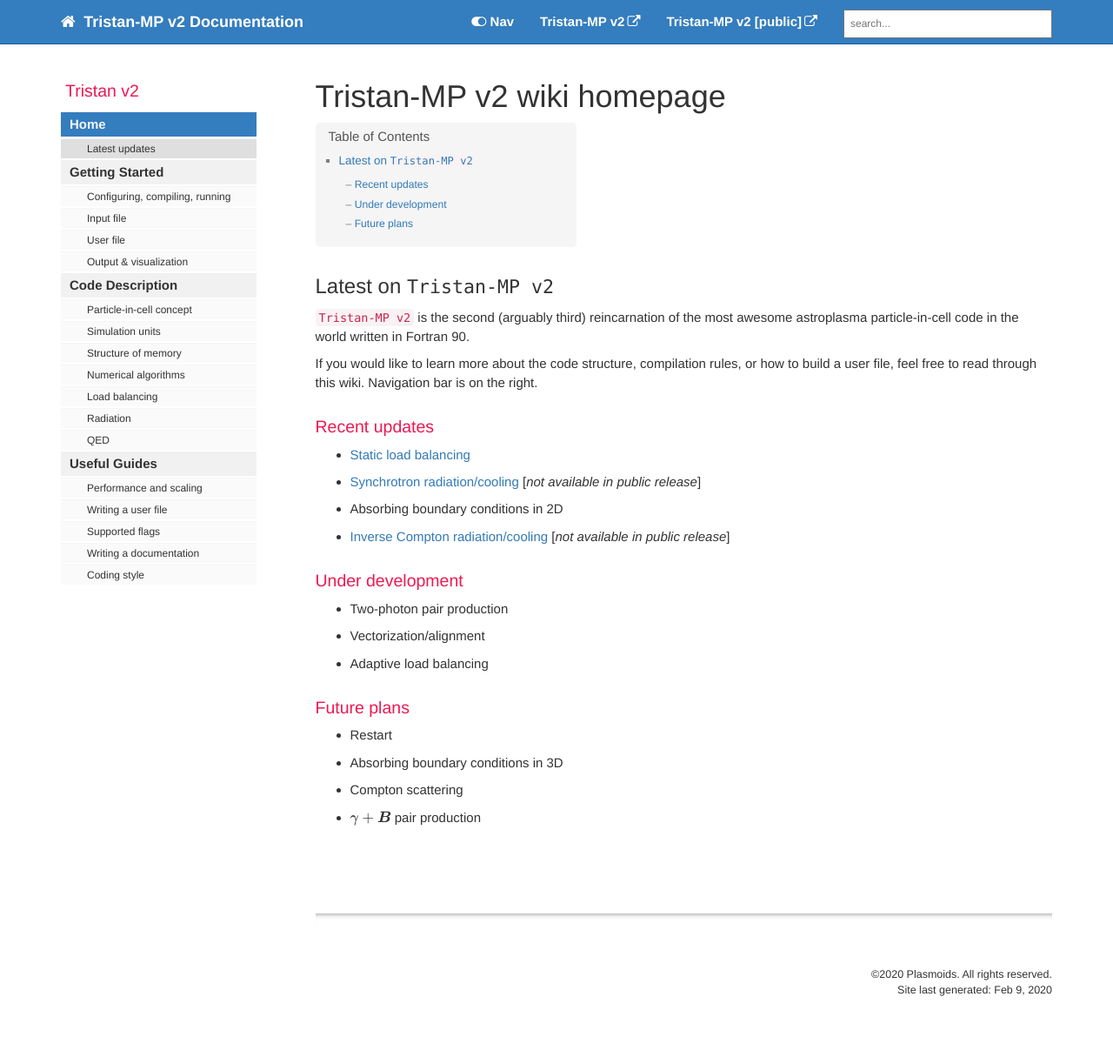
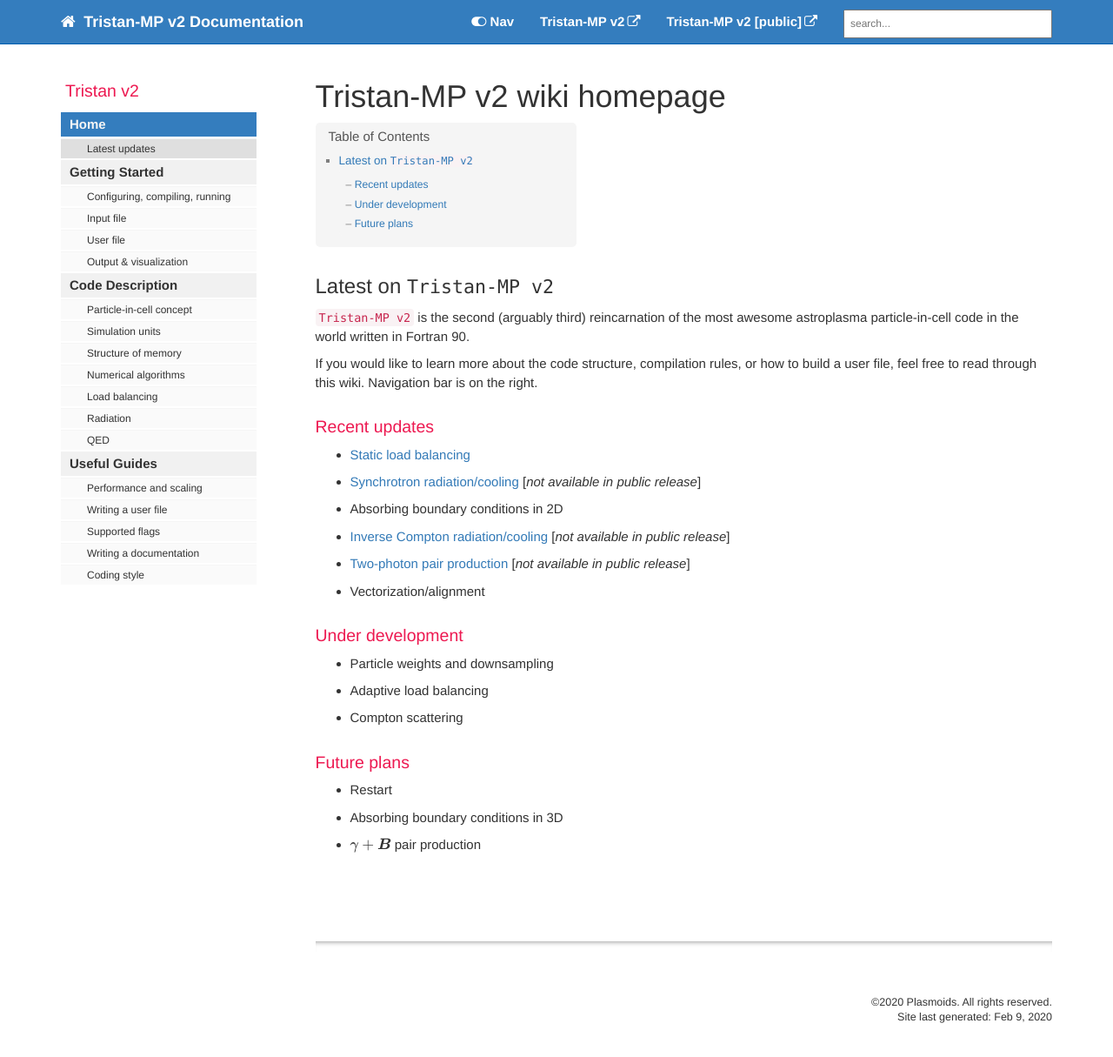
Before and after one commit to ntoles/tristan-wiki, a Jekyll site: the page built from index.md, in a window 1280 px wide and 1229 px high. Shown: the top 1215 px of the window at 87% size. Built offline with Jekyll 4.4.1, drawn with Linux system fonts in a browser that asks for light colours; comment, search, counter and statistics services are not loaded.

Commit message:
Update index.md

```diff
--- a/index.md
+++ b/index.md
@@ -17,16 +17,17 @@ If you would like to learn more about the code structure, compilation rules, or
 * [Synchrotron radiation/cooling](tristanv2-radiation.html#synchrotron-cooling) [_not available in public release_]
 * Absorbing boundary conditions in 2D
 * [Inverse Compton radiation/cooling](tristanv2-radiation.html#inverse-compton-cooling) [_not available in public release_]
+* [Two-photon pair production](tristanv2-qed.html#breit-wheeler-pair-production) [_not available in public release_]
+* Vectorization/alignment
 
 ### Under development
 
-* Two-photon pair production
-* Vectorization/alignment
+* Particle weights and downsampling
 * Adaptive load balancing
+* Compton scattering
 
 ### Future plans
 
 * Restart
 * Absorbing boundary conditions in 3D
-* Compton scattering
 * $\gamma + \boldsymbol{B}$ pair production
```
